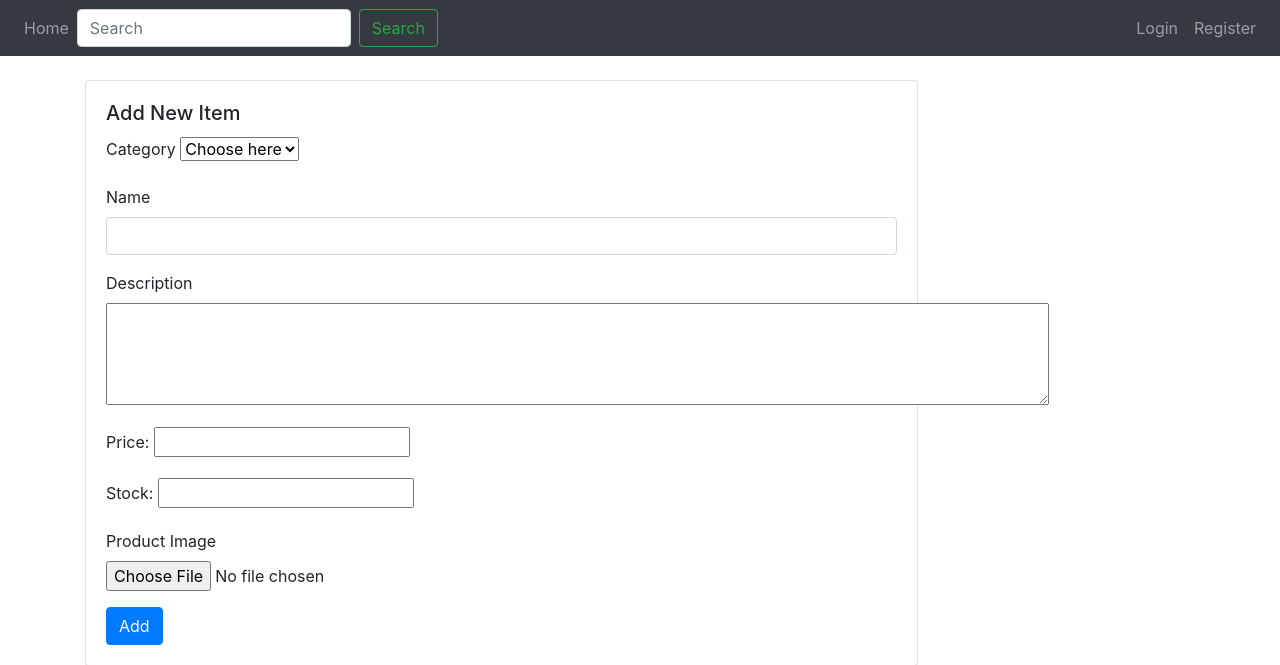
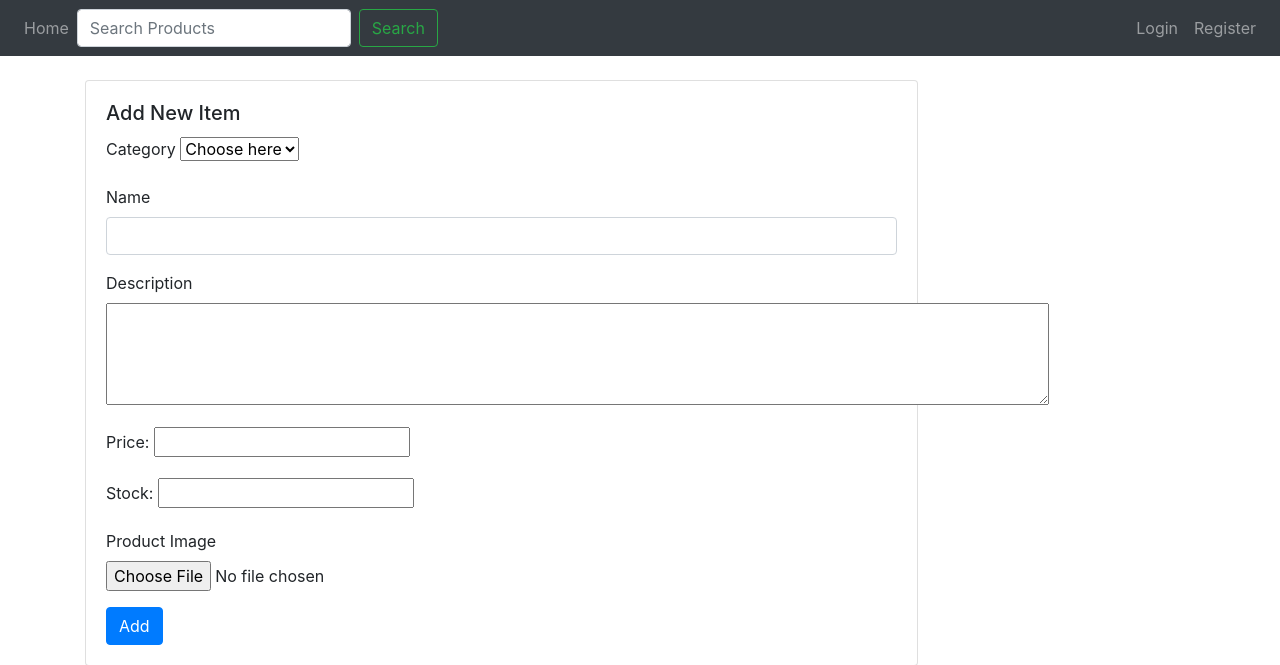
Before and after one commit to jeffyelson/e-commerce-pydevs, a Flask app: page /addProduct in a window 1280 px wide. Shown: the top 665 px of the page. Run offline with Flask 3, Linux system fonts and the light colour scheme; some libraries are stand-ins or nearby versions.

Commit message:
Updated placeholder

```diff
--- a/website/templates/base.html
+++ b/website/templates/base.html
@@ -33,7 +33,7 @@
     <div class="navbar-nav">
         <a class="nav-item nav-link" id="home" href="/">Home</a>
         <form class="form-inline my-2 my-lg-0" action="{{url_for('views.searchResult')}}">
-            <input class="form-control mr-sm-2" type="search" placeholder="Search" aria-label="Search" name="q">
+            <input class="form-control mr-sm-2" type="search" placeholder="Search Products" aria-label="Search" name="q">
             <button class="btn btn-outline-success my-2 my-sm-0" type="submit">Search</button>
         </form>
     </div>
```
